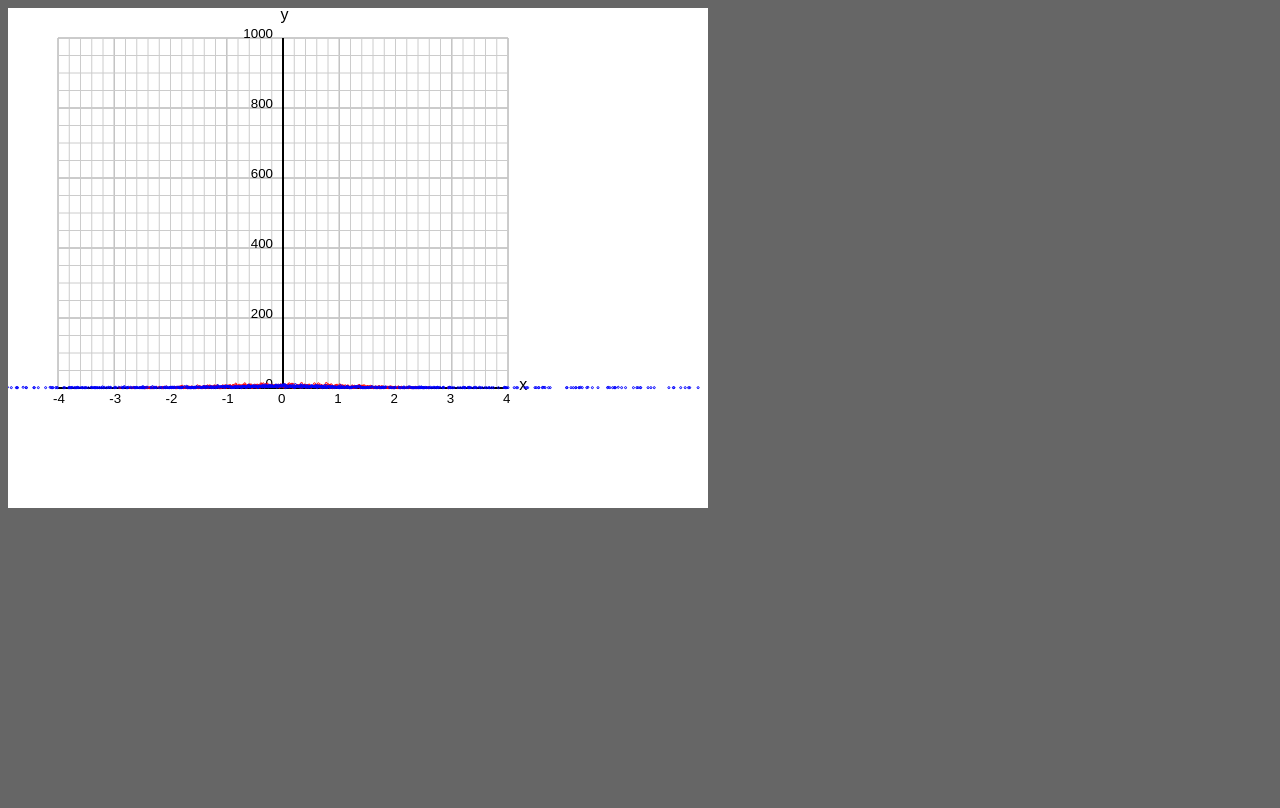
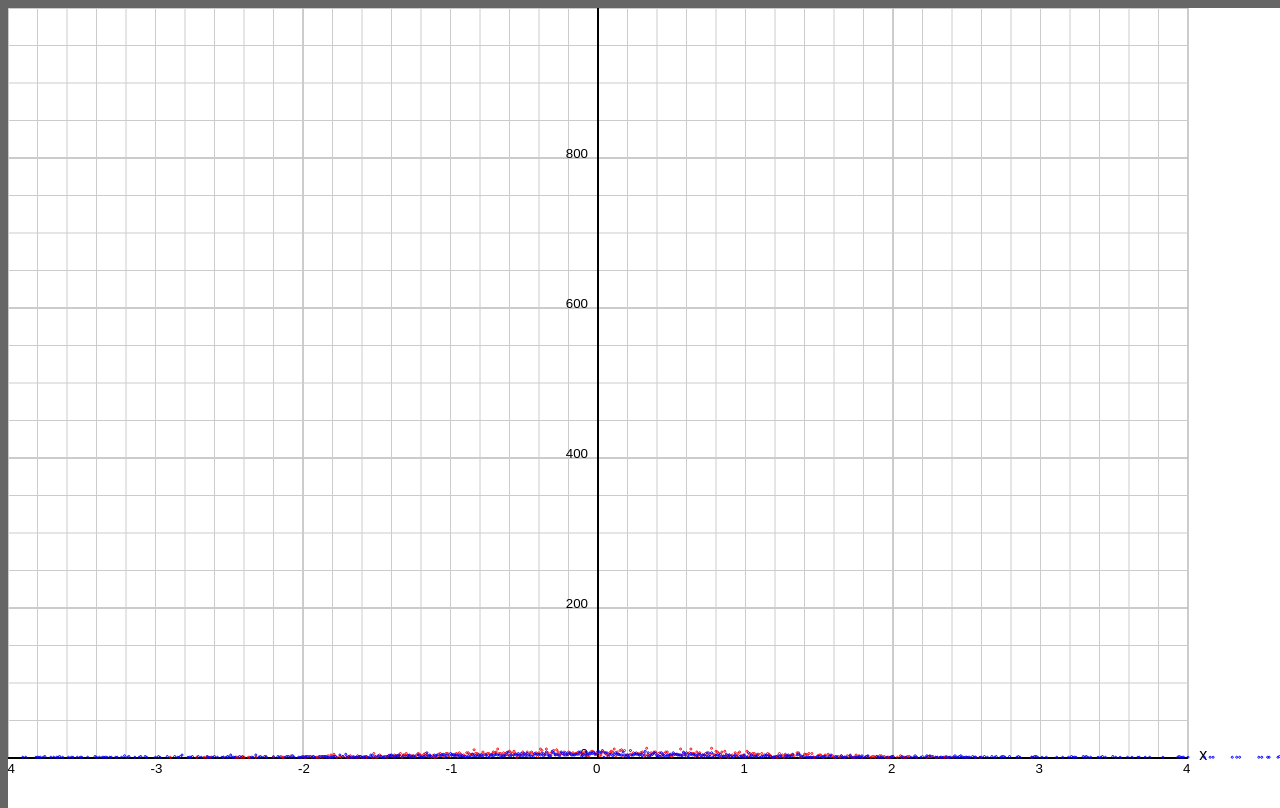
Before and after one commit to richardszabo/gauss_vs_cauchy, a plain HTML site: page index.html in a window 1280 px wide. Drawn offline with Linux system fonts and the light colour scheme.

Commit message:
Canvas fills the whole window.

```diff
--- a/graph-example.js
+++ b/graph-example.js
@@ -2,12 +2,20 @@
 
 var canvas = document.getElementById('canvas');
 var context = canvas.getContext('2d');
+if (context.canvas.width != window.innerWidth)
+     canvas.width = window.innerWidth;
+if (context.canvas.height != window.innerHeight)
+        context.canvas.height = window.innerHeight;
 var plot_canvas = document.getElementById('plot_canvas');
 var plot_context = plot_canvas.getContext('2d');
+if (plot_context.canvas.width != window.innerWidth)
+     plot_context.canvas.width = window.innerWidth;
+if (plot_context.canvas.height != window.innerHeight)
+        plot_context.canvas.height = window.innerHeight;
 
 
-var graph = new Graph(context,plot_context,-4,4,0,1000,275,380,450,350);
-graph.drawgrid(1,0.2,200,50);
+var graph = new Graph(context,plot_context,-4,4,0,1000,(plot_context.canvas.width-100)/2,plot_context.canvas.height-50,plot_context.canvas.width-100,plot_context.canvas.height-50);
+graph.drawgrid(1,0.2,200.0,50);
 graph.drawaxes('x','y');
 
 var xA = [];
--- a/style.css
+++ b/style.css
@@ -7,8 +7,8 @@ body {
 
 canvas {
     position: absolute;
-    width: 700px;
-    height: 500px;
+//    width: 700px;
+//    height: 500px;
 }
 #canvas {
     z-index: 1;
```
Also changed, not shown: devel.txt, graph.js.
